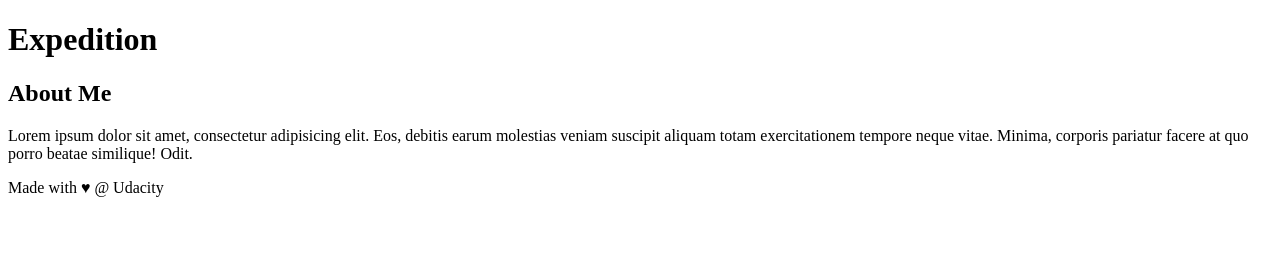
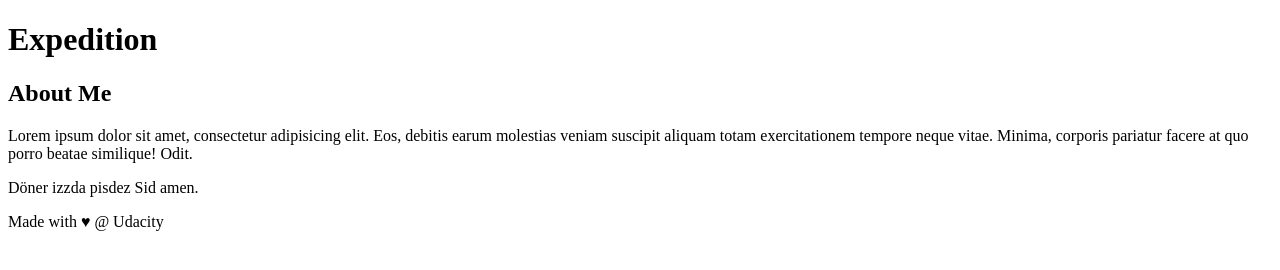
Before and after one commit to Mar5in/new-git-project, a plain HTML site: page index.html in a window 1280 px wide. Drawn offline with Linux system fonts and the light colour scheme.

Commit message:
Added own text to the sidebar

```diff
--- a/index.html
+++ b/index.html
@@ -23,6 +23,7 @@
         <h2>About Me</h2>
 
         <p>Lorem ipsum dolor sit amet, consectetur adipisicing elit. Eos, debitis earum molestias veniam suscipit aliquam totam exercitationem tempore neque vitae. Minima, corporis pariatur facere at quo porro beatae similique! Odit.</p>
+        <p>Döner izzda pisdez Sid amen.</p>
     </aside>
 
     <footer>
```
